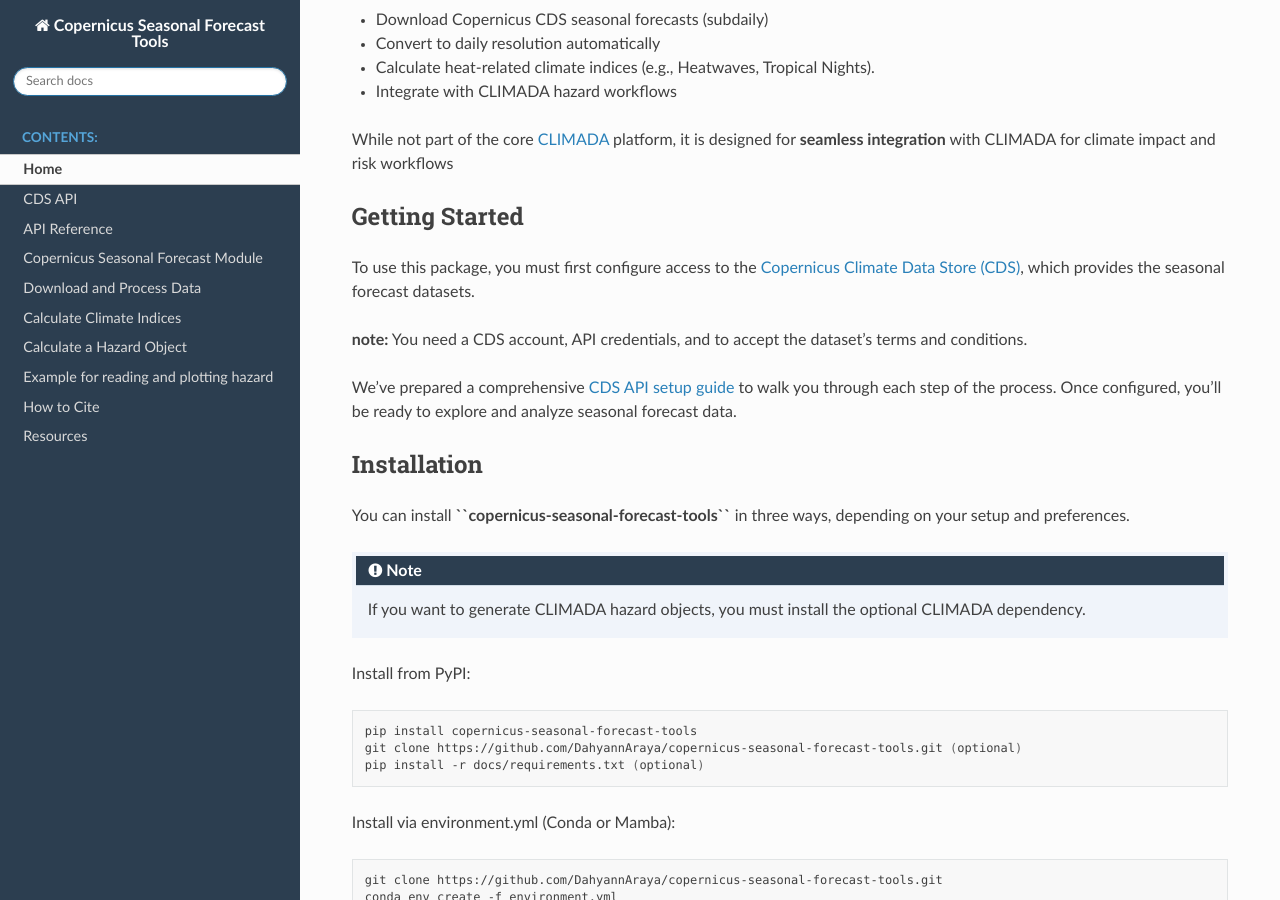
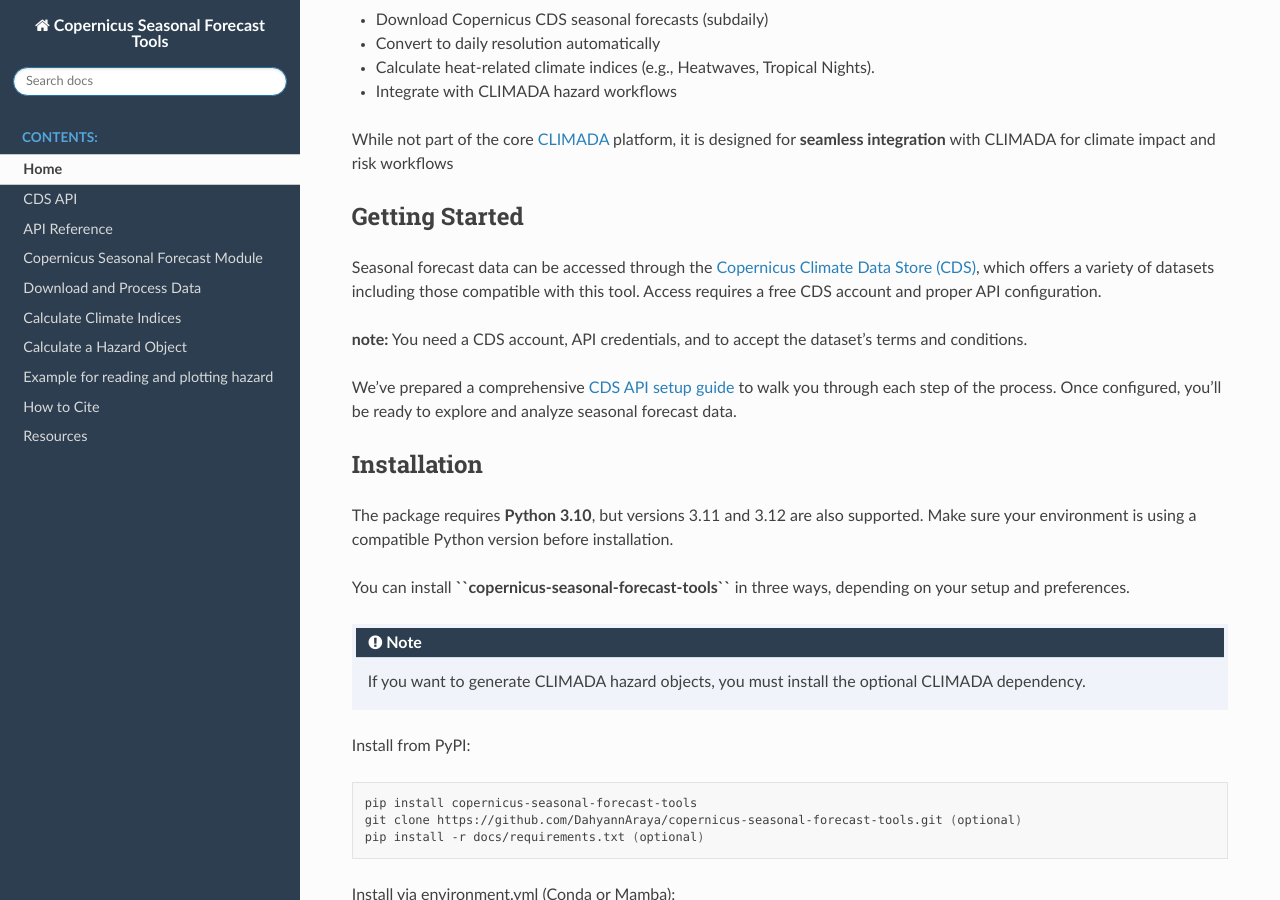
Before and after one commit to DahyannAraya/copernicus-seasonal-forecast-tools, a Sphinx documentation site: the page built from docs/source/index.rst, in a window 1280 px wide and 900 px high, scrolled down 645 px. Built offline with Sphinx 7.4.7 and the Read the Docs theme 3.1.0, drawn with Linux system fonts in a browser that asks for light colours.

Commit message:
Update readme and index with python version

```diff
--- a/docs/source/index.rst
+++ b/docs/source/index.rst
@@ -57,7 +57,7 @@ While not part of the core `CLIMADA <https://climada.ethz.ch/>`_ platform, it is
 Getting Started
 ---------------
 
-To use this package, you must first configure access to the `Copernicus Climate Data Store (CDS) <https://cds.climate.copernicus.eu>`_, which provides the seasonal forecast datasets.
+Seasonal forecast data can be accessed through the `Copernicus Climate Data Store (CDS) <https://cds.climate.copernicus.eu>`_, which offers a variety of datasets including those compatible with this tool. Access requires a free CDS account and proper API configuration.
 
 **note:** You need a CDS account, API credentials, and to accept the dataset's terms and conditions.
 
@@ -65,6 +65,9 @@ We've prepared a comprehensive :doc:`CDS API setup guide <cds_api>` to walk you
 
 Installation
 ------------
+
+The package requires **Python 3.10**, but versions 3.11 and 3.12 are also supported. Make sure your environment is using a compatible Python version before installation.
+
 You can install **``copernicus-seasonal-forecast-tools``** in three ways, depending on your setup and preferences.
 
 .. note::
```
Also changed, not shown: README.md (+2 -0 lines).
